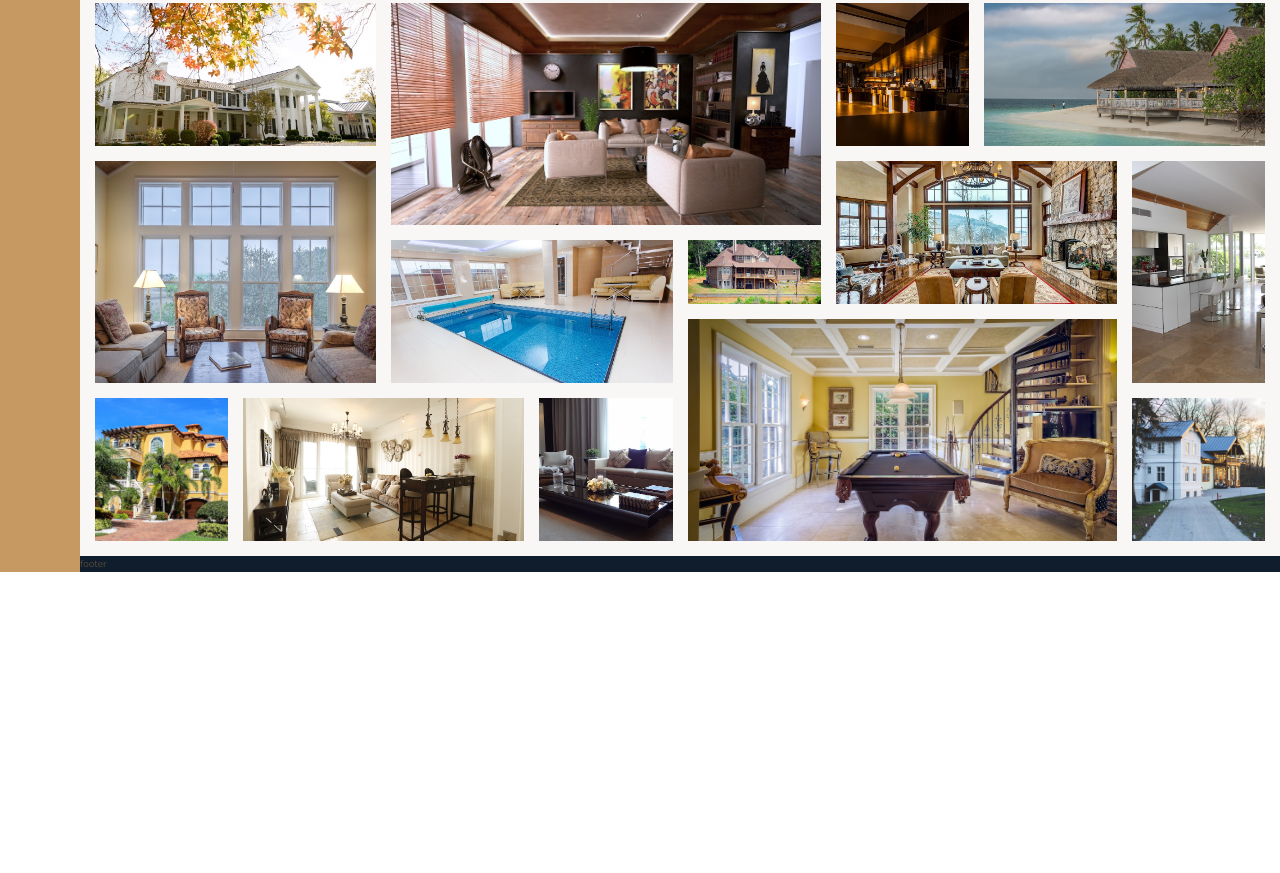
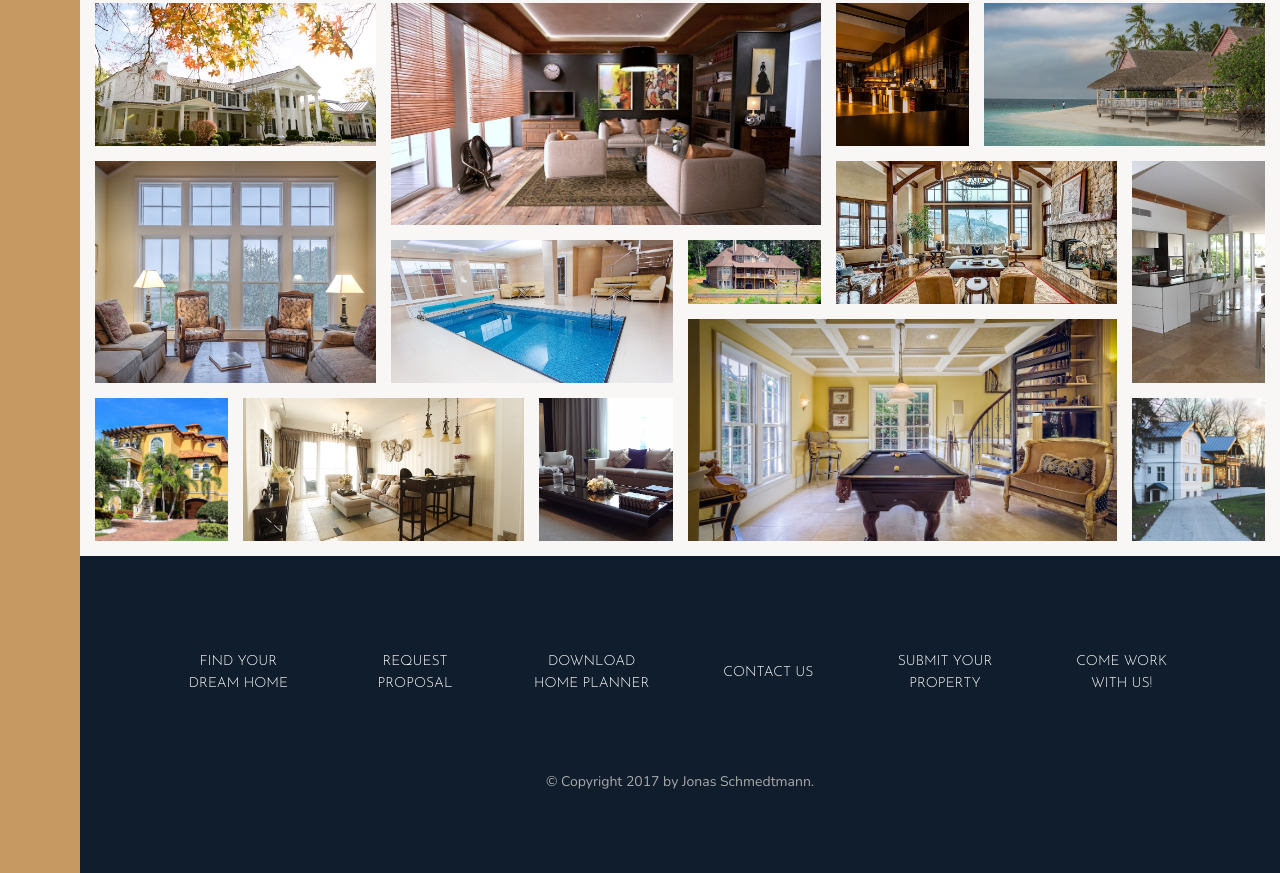
Before and after one commit to FlamingShali/Nexter-, a website: page index.html in a window 1280 px wide. Shown: the part 3130-4003 px from the top of the page. Before the commit the page ends 3702 px from the top, so only its background shows below. Drawn offline with nearby package versions, Linux system fonts and the light colour scheme.

Commit message:
added footer section

```diff
--- a/index.html
+++ b/index.html
@@ -334,7 +334,16 @@
     </section>
 
     <footer class="footer">
-        footer
+        <ul class="nav">
+            <li class="nav__item"><a href="#" class="nav__link">Find your dream home</a></li>
+            <li class="nav__item"><a href="#" class="nav__link">Request proposal</a></li>
+            <li class="nav__item"><a href="#" class="nav__link">Download home planner</a></li>
+            <li class="nav__item"><a href="#" class="nav__link">Contact us</a></li>
+            <li class="nav__item"><a href="#" class="nav__link">Submit your property</a></li>
+            <li class="nav__item"><a href="#" class="nav__link">Come work with us!</a></li>
+        </ul>
+
+        <p class="copyright">&copy; Copyright 2017 by Jonas Schmedtmann.</p>
     </footer>
 </body>
 
--- a/sass/_footer.scss
+++ b/sass/_footer.scss
@@ -1,4 +1,47 @@
 .footer {
     background-color: $color-secondary;
     grid-column: full-start / full-end;
+    padding: 8rem;
   }
+
+  .nav{
+    list-style:none;
+
+    display: grid;
+    grid-template-columns: repeat(auto-fit, minmax(15rem, 1fr));
+    grid-gap: 2rem;
+    align-items: center;
+
+  &__link:link,
+  &__link:visited{
+
+    font-size: 1.4rem;
+    color: #fff;
+    text-decoration: none;
+    font-family: $font-display;
+    text-transform: uppercase;
+    text-align: center;
+    padding: 1.5rem;
+    display: block;
+    transition: all 0.2s;
+
+
+  }
+
+  &__link:hover,
+  &__link:active{
+    background-color: rgba(#fff, .05);
+    transform: translateY(-3px);
+  }
+
+  }
+
+  .copyright{
+    font-size: 1.4rem;
+    color: $color-grey-light-2;
+    margin-top: 6rem;
+    margin-right: auto;
+    margin-left: auto;
+    text-align: center;
+    width: 70%;
+  }
```
Also changed, not shown: css/style.css.
